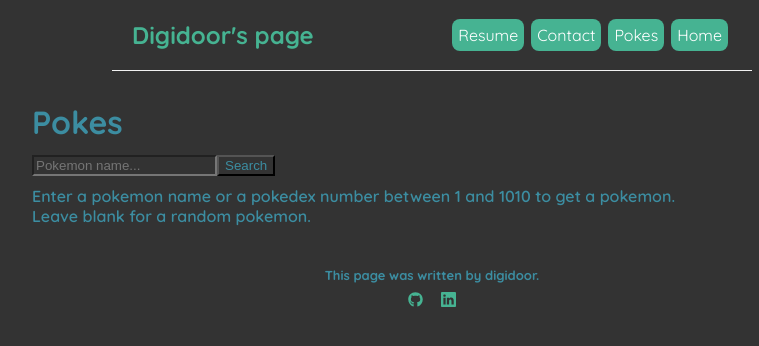
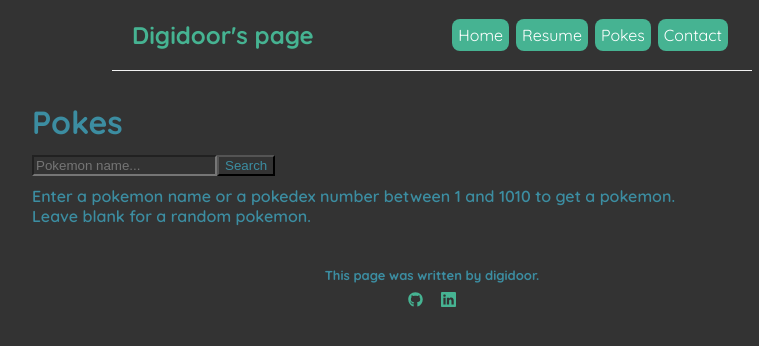
Before and after one commit to digidoor/react-portfolio, a React (Create React App) app: page /react-portfolio/pokes in a window 1280 px wide. Shown: the top 346 px of the page, without its empty margins (208-967 px from the left). Built offline with nearby package versions, Linux system fonts and the light colour scheme.

Commit message:
change navbar order

```diff
--- a/src/components/Navbar.js
+++ b/src/components/Navbar.js
@@ -21,10 +21,10 @@ const Navbar = () =>
 		<nav className="navbar">
 			<h1> Digidoor's page </h1>
 			<div className="links">
+				<StyledLink to="/" >Home</StyledLink>
 				<StyledLink to="/resume" >Resume</StyledLink>
+				<StyledLink to="/pokes" >Pokes</StyledLink>
 				<StyledLink to="/contact" >Contact</StyledLink>
-				<StyledLink to="/pokes" >Pokes</StyledLink>
-				<StyledLink to="/" >Home</StyledLink>
 			</div>
 		</nav>
 	);
```
